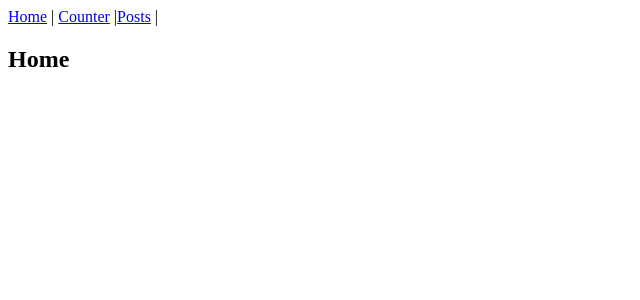
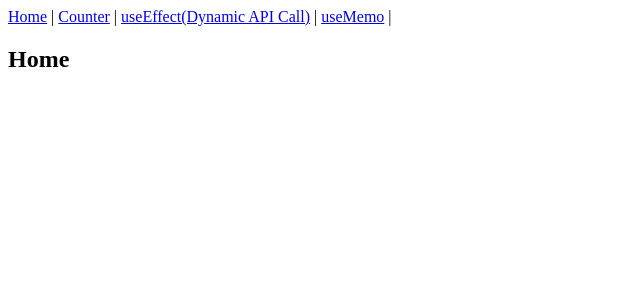
Before and after one commit to Info-Vigneshwaran/react-practise-new, a React (Create React App) app: page / in a window 1280 px wide. Shown: the top 300 px of the page, without its empty margins (0-640 px from the left). Built offline with nearby package versions, Linux system fonts and the light colour scheme.

Commit message:
Slow function file added

```diff
--- a/src/App.js
+++ b/src/App.js
@@ -3,6 +3,7 @@ import './style.css';
 import Home from './components/Home';
 import Counter from './components/Counter';
 import Posts from './components/Posts';
+import SlowFunction from './components/SlowFunction';
 import {
   BrowserRouter as Router,
   Switch,
@@ -16,13 +17,15 @@ export default function App() {
   return (
     <Router>
       <nav>
-        <Link to="/">Home</Link> | <Link to="counter">Counter</Link> |
-        <Link to="posts">Posts</Link> |
+        <Link to="/">Home</Link> | <Link to="counter">Counter</Link> |{' '}
+        <Link to="posts">useEffect(Dynamic API Call)</Link> |{' '}
+        <Link to="slow_fn">useMemo</Link> |{' '}
       </nav>
       <Routes>
         <Route index element={<Home />} />
         <Route path="counter" element={<Counter />} />
         <Route path="posts" element={<Posts />} />
+        <Route path="slow_fn" element={<SlowFunction />} />
       </Routes>
     </Router>
   );
--- /dev/null
+++ b/src/components/SlowFunction.js
@@ -0,0 +1,11 @@
+import React, { useState, useMemo, useEffect } from 'react';
+
+export default function SlowFunction() {
+  const [count, setCount] = useState(0);
+  const [txt_value, setTxtValue] = useState('');
+  return (
+    <>
+      <p> Text Value {txt_value}</p>
+    </>
+  );
+}
```
